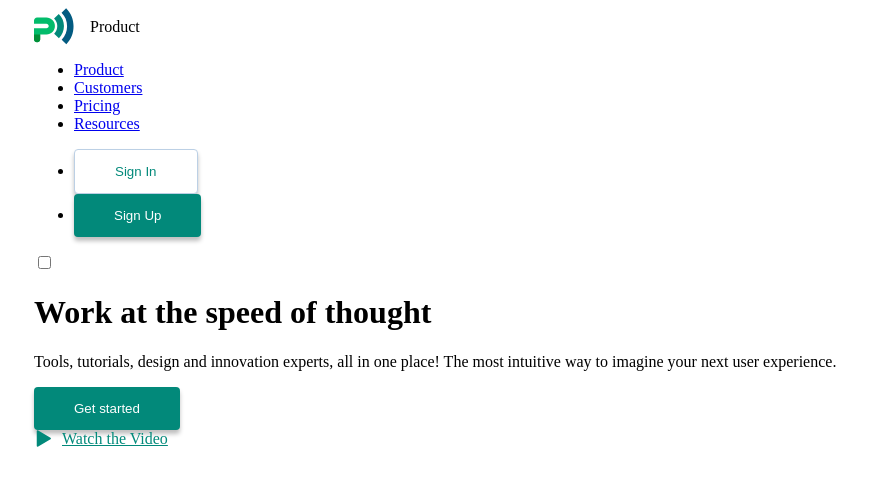
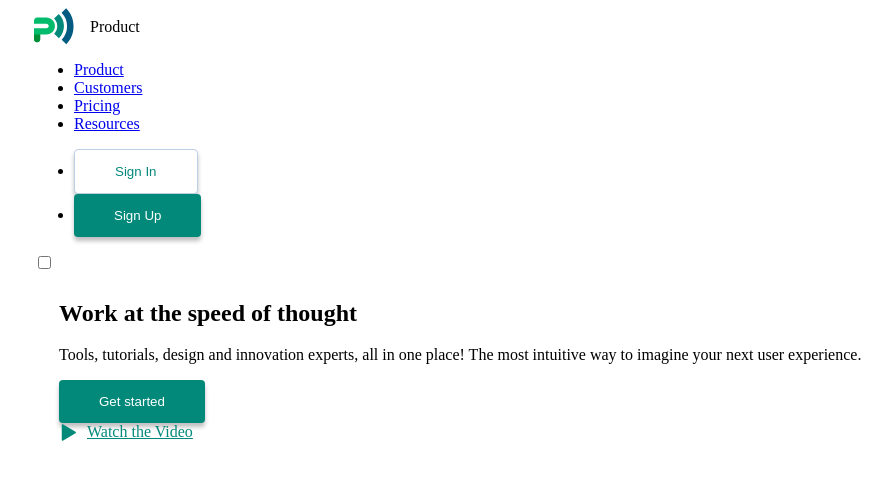
Before and after one commit to serhiikondratiuk/react-team-project, a React (Create React App) app: page / in a window 1280 px wide. Shown: the top 486 px of the page, without its empty margins (119-1007 px from the left). Built offline with nearby package versions, Linux system fonts and the light colour scheme.

Commit message:
added Section-component and name of colors to layouts

```diff
--- a/src/App.js
+++ b/src/App.js
@@ -1,5 +1,6 @@
 import './App.css';
 import Container from './components/base/Container/Container';
+import Section from './components/base/Section/Section';
 import Logo from './components/Logo/Logo';
 import Navigation from './components/Navigation/Navigation';
 import Home from './pages/Home/Home';
@@ -12,7 +13,9 @@
         <Navigation />
       </Container>
       <Container>
-        <Home />
+        <Section>
+          <Home />
+        </Section>
       </Container>
     </>
   );
--- a/src/components/base/Section/Section.js
+++ b/src/components/base/Section/Section.js
@@ -0,0 +1,33 @@
+import PropTypes from 'prop-types';
+import styled from 'styled-components';
+import { getStyles } from '../../../layout/layouts';
+const styles = getStyles();
+
+const SectionWrapper = styled.section`
+  padding: 0 25px;
+  margin: 0;
+`;
+
+const SectionTitle = styled.h2`
+  font-size: 32px;
+  font-weight: bold;
+  line-height: 1.5;
+  text-align: center;
+  color: ${styles.mainFontColor};
+`;
+
+const Section = ({ title, children }) => {
+  return (
+    <SectionWrapper>
+      <SectionTitle>{title}</SectionTitle>
+      {children}
+    </SectionWrapper>
+  );
+};
+
+Section.propTypes = {
+  title: PropTypes.string,
+  children: PropTypes.node,
+};
+
+export default Section;
--- a/src/layout/layouts.js
+++ b/src/layout/layouts.js
@@ -2,10 +2,19 @@
 
 export function getStyles(params) {
   return {
+    accentColor: colors.accentColor,
+    mainFontColor: colors.mainFontColor,
+    secondaryFontColor: colors.secondaryFontColor,
+    thirdFontColor: colors.thirdFontColor,
+    fourthFontColor: colors.fourthFontColor,
     userRoleColor: colors.userRoleColor,
     userNameColor: colors.accentColor,
-    accentColor: colors.accentColor,
     whiteColor: colors.whiteColor,
     greenColor: colors.greenColor,
+    blueColor: colors.blueColor,
+    purpleColor: colors.purpleColor,
+    redColor: colors.redColor,
+    orangeColor: colors.orangeColor,
+    yellowColor: colors.yellowColor,
   };
 }
```
